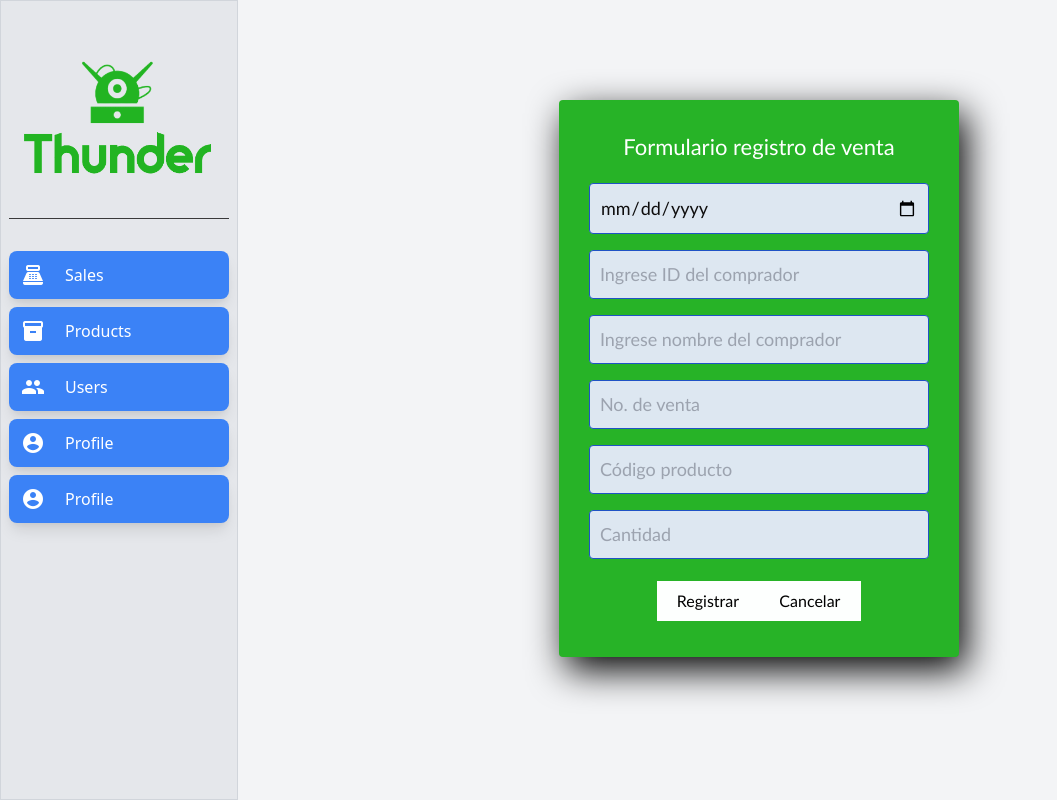
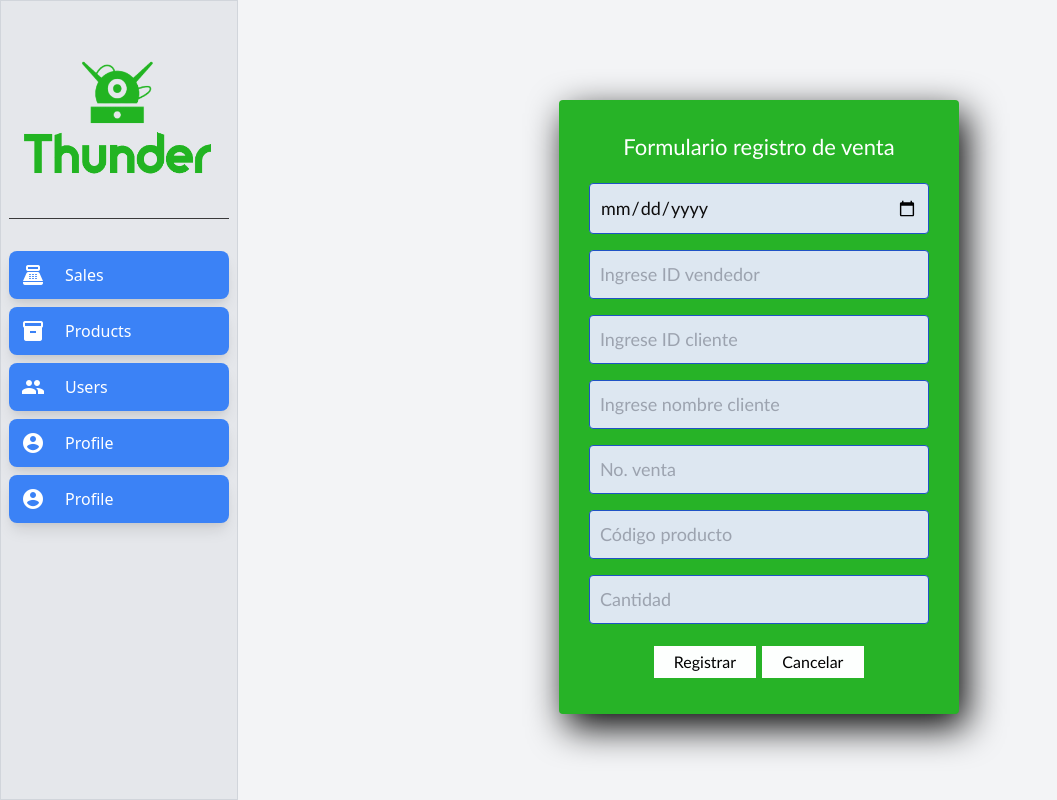
Before and after one commit to johnzarate/MisionTic2022, a React (Create React App) app in the folder app/thunder-devs/: page /admin/ventasregistro in a window 1280 px wide. Shown: the whole page, without its empty margins (0-1057 px from the left). Built offline with nearby package versions, Linux system fonts and the light colour scheme; a web font is replaced by a local one.

Commit message:
se ajusta diseño de los formularios de venta

```diff
--- a/app/thunder-devs/src/components/FormularioVentas.jsx
+++ b/app/thunder-devs/src/components/FormularioVentas.jsx
@@ -15,10 +15,10 @@ return (
             <section class="main__form--container">
                 <table>
                     <thead>
-                        <th>ID Vendedor</th> <th>Nombre del Vendedor</th> <th>Fecha de venta</th> <th>ID comprador</th> <th>Nombre del comprador</th> <th>No. de venta</th> <th>Código producto</th><th>Nombre producto</th><th>Cantidad</th><th>Precio unidad</th><th>Total</th>
+                        <th>ID vendedor</th> <th>Nombre vendedor</th> <th>Fecha venta</th> <th>ID cliente</th> <th>Nombre cliente</th> <th>No. venta</th> <th>Código producto</th><th>Nombre producto</th><th>Cantidad</th><th>Precio unidad</th><th>Total</th>
                     </thead>
                     <tr>
-                        <td></td><td></td><td></td><td></td><td></td><td></td><td></td><td></td><td></td><td></td><td></td>
+                        <td></td><td></td><td></td><td></td><td></td><td></td><td></td><td></td><td></td><td></td><td></td><td><button>Ver venta</button></td>
                     </tr>
                     <tr>
                         <td></td><td></td><td></td><td></td><td></td><td></td><td></td><td></td><td></td><td></td><td></td>
--- a/app/thunder-devs/src/components/Formularioeditable.jsx
+++ b/app/thunder-devs/src/components/Formularioeditable.jsx
@@ -3,15 +3,18 @@ import "styles/styleregistroventas.css"
 function VentasRegistro() {
 return (
   <section class="form-register">
-    <h4>Formulario registro de venta </h4>
-    <input class="controls" type="date" date="fecha" placeholder="Fecha de venta"/>
-    <input class="controls" type="text" name="nombres" id="nombres" placeholder="Ingrese ID del comprador"/>
-    <input class="controls" type="text" name="apellidos" id="apellidos" placeholder="Ingrese nombre del comprador"/>
+    <h4>Editar venta </h4>
+    <input class="controls" type="date" date="fecha" placeholder="Fecha venta"/>
+    <input class="controls" type="text" name="nombres" id="nombres" placeholder="Ingrese ID vendedor"/>
+    <input class="controls" type="text" name="nombres" id="nombres" placeholder="Ingrese ID cliente"/>
+    <input class="controls" type="text" name="apellidos" id="apellidos" placeholder="Ingrese nombre cliente"/>
     <input class="controls" type="text" numero="numeroventa" placeholder="No. de venta"/>
     <input class="controls" type="text" numero="codigoproducto" placeholder="Código producto"/>
     <input class="controls" type="text" numero="cantidad" placeholder="Cantidad"/>
     <button type="button"  class="btn btn-primary"><span class="glyphicon glyphicon-remove"></span>Editar</button>
+    <button type="button"  class="btn btn-primary"><span class="glyphicon glyphicon-remove"></span>Eliminar</button>
     <button type="button"  class="btn btn-primary"><span class="glyphicon glyphicon-remove"></span>Cancelar</button>
+    <button type="button"  class="btn btn-primary"><span class="glyphicon glyphicon-remove"></span>Guardar</button>
   </section>
 );
 }
--- a/app/thunder-devs/src/components/VentasRegistro.jsx
+++ b/app/thunder-devs/src/components/VentasRegistro.jsx
@@ -4,10 +4,11 @@ function VentasRegistro() {
 return (
   <section class="form-register">
     <h4>Formulario registro de venta </h4>
-    <input class="controls" type="date" date="fecha" placeholder="Fecha de venta"/>
-    <input class="controls" type="text" name="nombres" id="nombres" placeholder="Ingrese ID del comprador"/>
-    <input class="controls" type="text" name="apellidos" id="apellidos" placeholder="Ingrese nombre del comprador"/>
-    <input class="controls" type="text" numero="numeroventa" placeholder="No. de venta"/>
+    <input class="controls" type="date" date="fecha" placeholder="Fecha venta"/>
+    <input class="controls" type="text" name="nombres" id="nombres" placeholder="Ingrese ID vendedor"/>
+    <input class="controls" type="text" name="nombres" id="nombres" placeholder="Ingrese ID cliente"/>
+    <input class="controls" type="text" name="apellidos" id="apellidos" placeholder="Ingrese nombre cliente"/>
+    <input class="controls" type="text" numero="numeroventa" placeholder="No. venta"/>
     <input class="controls" type="text" numero="codigoproducto" placeholder="Código producto"/>
     <input class="controls" type="text" numero="cantidad" placeholder="Cantidad"/>
     <button type="button"  class="btn btn-primary"><span class="glyphicon glyphicon-remove"></span>Registrar</button>
--- a/app/thunder-devs/src/styles/styleregistroventas.css
+++ b/app/thunder-devs/src/styles/styleregistroventas.css
@@ -49,10 +49,10 @@
     align-content: center;
     width: 30%;
     background: #fdfffe;
-    border: none;
-    padding: 8px;
+    border: 2px;
+    padding: 4px;
     color: rgb(0, 0, 0);
-    margin: 6px 0;
+    margin: 6px 3px;
     font-size: 16px;
 
   }
```
